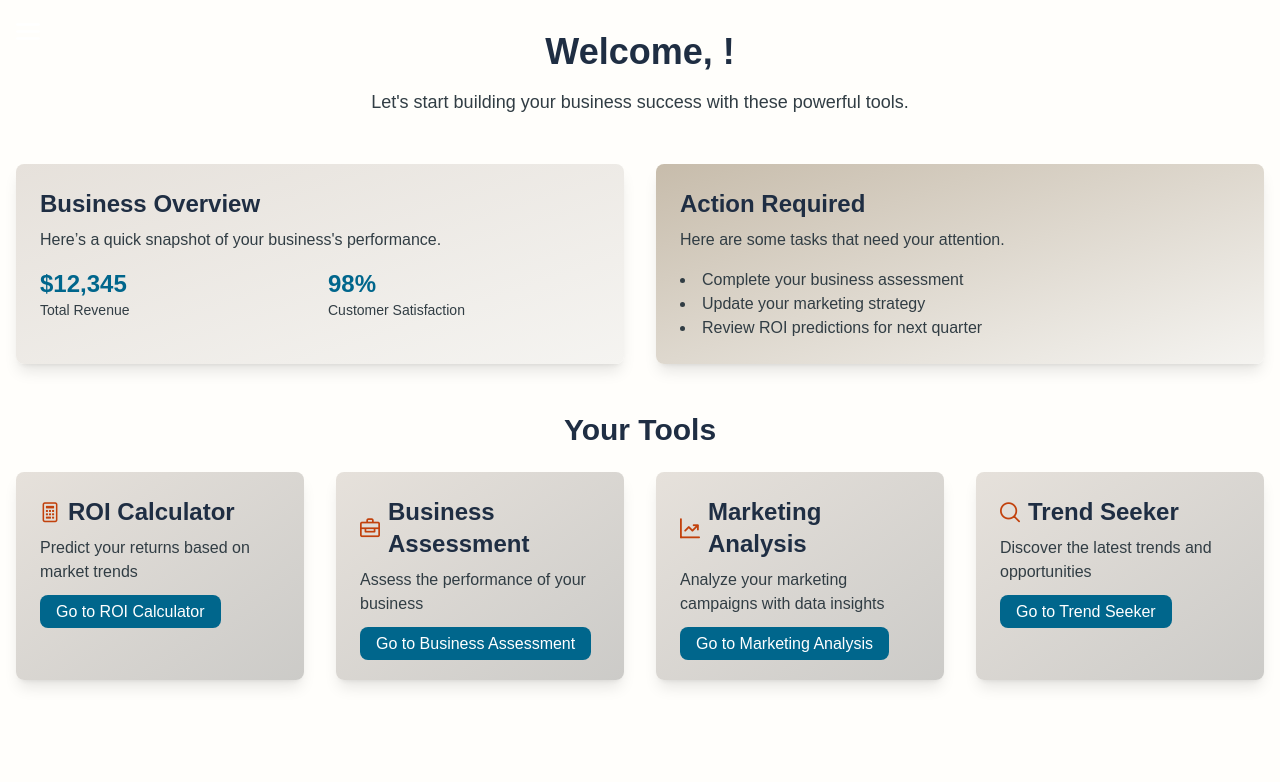
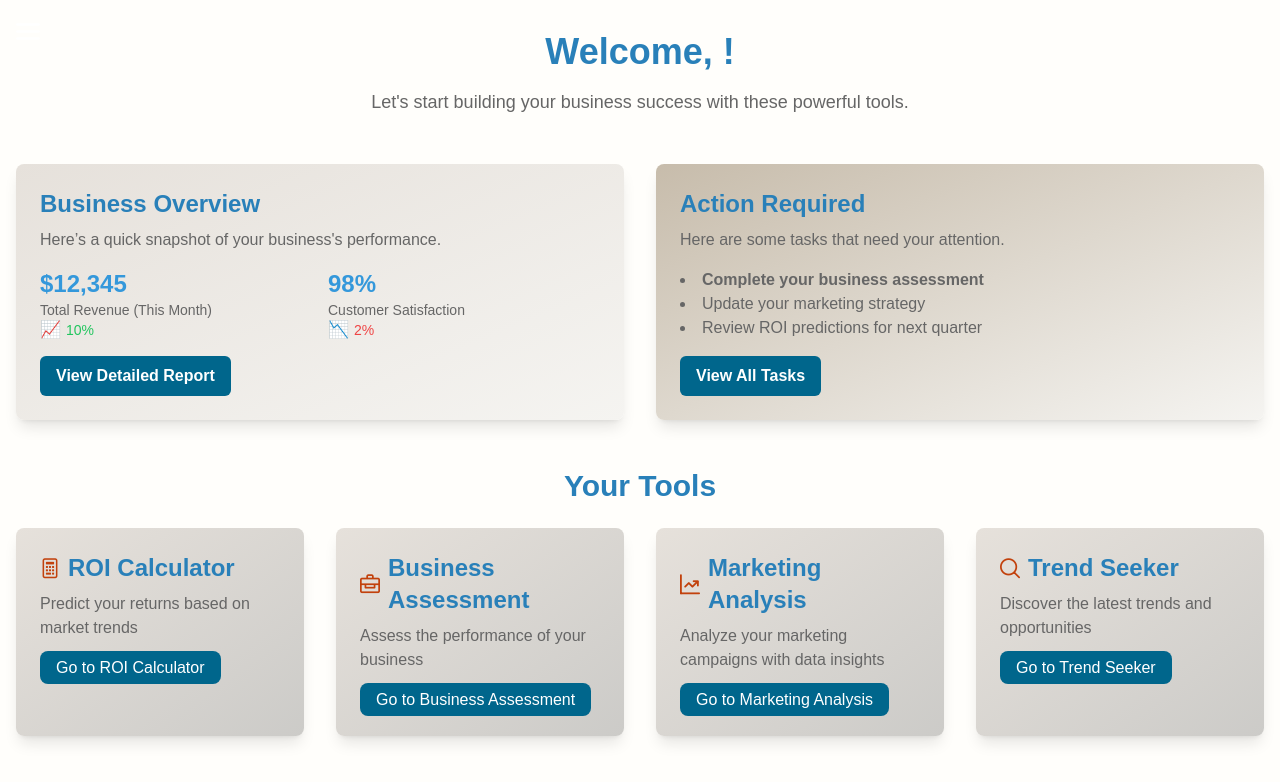
Before and after one commit to ArcaIcr/StartUp-App-Main, a Vue app: page /dashboard in a window 1280 px wide. Shown: the top 782 px of the page. Built offline with nearby package versions, Linux system fonts and the light colour scheme; no server answers; the database is empty; sample sign-in values are in the browser's storage.

Commit message:
Updated Overview

```diff
--- a/src/components/Dashboard.vue
+++ b/src/components/Dashboard.vue
@@ -57,11 +57,11 @@
       </div>
 
       <!-- Overview Section -->
+      <div class="grid grid-cols-1 lg:grid-cols-2 gap-8 mb-12 animate-fade-in-up">
+        <div class="relative cursor-pointer" @click="flipCard('overview')">
           <div
-        class="grid grid-cols-1 lg:grid-cols-2 gap-8 mb-12 animate-fade-in-up"
-      >
-        <div
-          class="bg-gradient-to-br from-beige to-bgMedium p-6 rounded-lg shadow-lg"
+            v-if="!isFlipped['overview']"
+            class="bg-gradient-to-br from-beige to-bgMedium p-6 rounded-lg shadow-lg transition-transform duration-500 ease-in-out"
           >
             <h2 class="text-2xl font-bold text-darkblue">Business Overview</h2>
             <p class="mt-2 text-textMedium">
@@ -70,27 +70,138 @@
             <div class="mt-4 grid grid-cols-2 gap-4">
               <div>
                 <p class="text-2xl font-bold text-accentDark">$12,345</p>
-              <p class="text-sm text-textMedium">Total Revenue</p>
+                <p class="text-sm text-textMedium">Total Revenue (This Month)</p>
+                <p class="text-sm text-green-500">
+                  <span class="change-icon">📈</span>
+                  <span class="change-value">10%</span>
+                </p>
               </div>
               <div>
                 <p class="text-2xl font-bold text-accentDark">98%</p>
                 <p class="text-sm text-textMedium">Customer Satisfaction</p>
+                <p class="text-sm text-red-500">
+                  <span class="change-icon">📉</span>
+                  <span class="change-value">2%</span>
+                </p>
               </div>
+            </div>
+            <a
+              href="#"
+              class="mt-4 inline-block bg-accentDark text-white font-bold py-2 px-4 rounded-md"
+            >
+              View Detailed Report
+            </a>
+          </div>
+
+          <div
+            v-if="isFlipped['overview']"
+            class="bg-gradient-to-br from-beige to-bgMedium p-6 rounded-lg shadow-lg transition-transform duration-500 ease-in-out transform rotate-y-180"
+          >
+            <h2 class="text-2xl font-bold text-darkblue">
+              Business Overview - Details
+            </h2>
+            <p class="mt-2 text-textMedium">
+              More detailed information about your business performance.
+            </p>
+            <!-- Add more detailed information here -->
+            <div class="mt-4 grid grid-cols-2 gap-4">
+              <div>
+                <p class="text-sm text-textMedium">Revenue Breakdown:</p>
+                <ul class="list-disc list-inside text-textMedium">
+                  <li>Product A: $5,000</li>
+                  <li>Product B: $3,000</li>
+                  <li>Product C: $4,345</li>
+                </ul>
+              </div>
+              <div>
+                <p class="text-sm text-textMedium">Customer Satisfaction Breakdown:</p>
+                <ul class="list-disc list-inside text-textMedium">
+                  <li>Net Promoter Score: 75</li>
+                  <li>Customer Feedback: 90% positive</li>
+                </ul>
+              </div>
+            </div>
+            <a
+              href="#"
+              class="mt-4 inline-block bg-accentDark text-white font-bold py-2 px-4 rounded-md"
+            >
+              Back to Overview
+            </a>
           </div>
         </div>
 
+        <div class="relative cursor-pointer" @click="flipCard('action')">
           <div
-          class="bg-gradient-to-br from-tan to-bgMedium p-6 rounded-lg shadow-lg"
+            v-if="!isFlipped['action']"
+            class="bg-gradient-to-br from-tan to-bgMedium p-6 rounded-lg shadow-lg transition-transform duration-500 ease-in-out"
           >
             <h2 class="text-2xl font-bold text-darkblue">Action Required</h2>
             <p class="mt-2 text-textMedium">
               Here are some tasks that need your attention.
             </p>
             <ul class="mt-4 list-disc list-inside text-textMedium">
-            <li>Complete your business assessment</li>
+              <li class="font-bold">Complete your business assessment</li>
               <li>Update your marketing strategy</li>
               <li>Review ROI predictions for next quarter</li>
             </ul>
+            <a
+              href="#"
+              class="mt-4 inline-block bg-accentDark text-white font-bold py-2 px-4 rounded-md"
+            >
+              View All Tasks
+            </a>
+          </div>
+
+          <div
+            v-if="isFlipped['action']"
+            class="bg-gradient-to-br from-tan to-bgMedium p-6 rounded-lg shadow-lg transition-transform duration-500 ease-in-out transform rotate-y-180"
+          >
+            <h2 class="text-2xl font-bold text-darkblue">
+              Action Required - Details
+            </h2>
+            <p class="mt-2 text-textMedium">
+              More detailed information about your action items.
+            </p>
+            <!-- Add more detailed information here -->
+            <div class="mt-4 grid grid-cols-1 gap-4">
+              <div>
+                <p class="text-sm text-textMedium">
+                  <strong>Business Assessment:</strong>
+                </p>
+                <ul class="list-disc list-inside text-textMedium">
+                  <li>Review market trends</li>
+                  <li>Analyze competitor landscape</li>
+                  <li>Evaluate current business strategies</li>
+                </ul>
+              </div>
+              <div>
+                <p class="text-sm text-textMedium">
+                  <strong>Marketing Strategy:</strong>
+                </p>
+                <ul class="list-disc list-inside text-textMedium">
+                  <li>Develop new marketing campaigns</li>
+                  <li>Optimize existing marketing channels</li>
+                  <li>Track campaign performance</li>
+                </ul>
+              </div>
+              <div>
+                <p class="text-sm text-textMedium">
+                  <strong>ROI Predictions:</strong>
+                </p>
+                <ul class="list-disc list-inside text-textMedium">
+                  <li>Analyze historical data</li>
+                  <li>Forecast future revenue</li>
+                  <li>Identify potential risks and opportunities</li>
+                </ul>
+              </div>
+            </div>
+            <a
+              href="#"
+              class="mt-4 inline-block bg-accentDark text-white font-bold py-2 px-4 rounded-md"
+            >
+              Back to Action Required
+            </a>
+          </div>
         </div>
       </div>
 
@@ -176,6 +287,16 @@ onMounted(async () => {
     }
   }
 });
+
+// Flip card logic
+const isFlipped = ref({
+  overview: false,
+  action: false,
+});
+
+const flipCard = (cardId) => {
+  isFlipped.value[cardId] = !isFlipped.value[cardId];
+};
 </script>
 
 <style scoped>
@@ -193,4 +314,33 @@ onMounted(async () => {
 .hover\:scale-105:hover {
   box-shadow: 0 4px 14px rgba(0, 0, 0, 0.25);
 }
+
+.bg-beige {
+  background-color: #f5f5f5;
+}
+
+.bg-medium {
+  background-color: #e0e0e0;
+}
+
+.text-darkblue {
+  color: #2980b9;
+}
+
+.text-textMedium {
+  color: #666;
+}
+
+.text-accentDark {
+  color: #3498db;
+}
+
+.change-icon {
+  font-size: 1.2em;
+  margin-right: 5px;
+}
+
+.change-value {
+  font-size: 1em;
+}
 </style>
```
Lines whose indentation alone changed are shown as unchanged.
